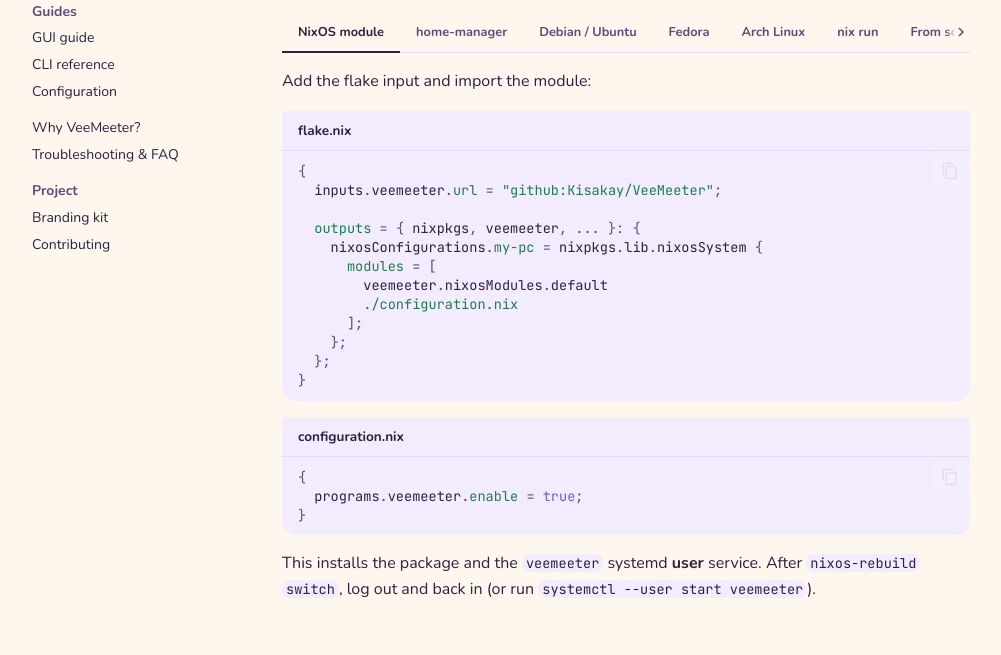
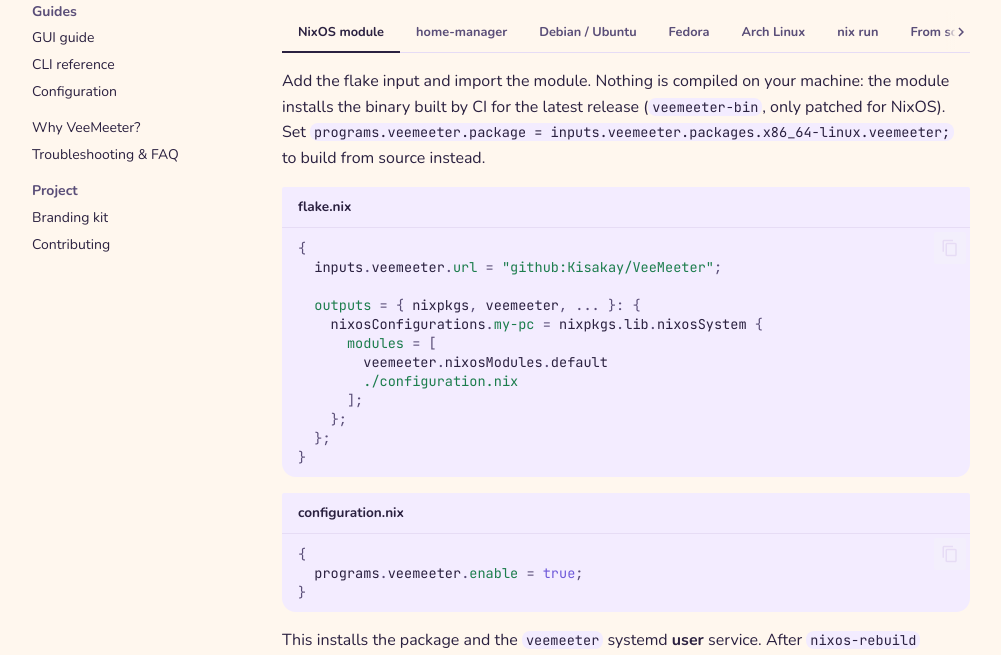
Before and after one commit to Kisakay/VeeMeeter, an MkDocs documentation site: the page built from docs/installation.md, in a window 1280 px wide and 900 px high, scrolled down 408 px, cut to the strip 190-845 px from the top of the window. Shown: the whole strip, without its empty margins (14-1015 px from the left). Built offline with MkDocs 1.6.1 and Material for MkDocs 9.7.7, drawn with Linux system fonts in a browser that asks for light colours; comment, search, counter and statistics services are not loaded.

Commit message:
feat(nix): binaire précompilé par la CI, rien à compiler sur NixOS
- packaging : le conteneur Debian 13 produit aussi une archive Linux
  générique `veemeeter-<version>-linux-x86_64.tar.gz` (glibc 2.41,
  compatible avec les distributions plus récentes, NixOS 2.44 compris) ;
- release : l'archive doit exister avant publication (release immuable) ;
  après publication, la CI vérifie que GitHub sert exactement les octets
  hachés puis écrit `nix/bin.json` (version, url, hash SRI) sur main ;
- flake : paquet `veemeeter-bin` (nix/package-bin.nix) qui télécharge
  l'archive et l'adapte par autoPatchelf + wrapper (Vulkan, Wayland, X11,
  RNNoise) ; paquet par défaut, `nix run` et défaut des modules NixOS /
  home-manager dès que bin.json existe ; `veemeeter` compile toujours les
  sources (devShell, aarch64, repli) ;
- CI : le job Nix construit aussi `veemeeter-bin` quand il est déclaré.

Vérifié : binaire Debian 13 de la CI (libcosmic) patché par le flake sur
NixOS, aucune bibliothèque manquante, `ctl status` contre le vrai daemon,
fenêtre affichée sous Xvfb ; flake avec un bin.json de test : default =
veemeeter-bin construit sans compiler ; hash openssl = hash Nix ;
actionlint, shellcheck, 35 tests, doc stricte.

Co-Authored-By: Claude Opus 5.5 <noreply@anthropic.com>

````diff
--- a/docs/installation.md
+++ b/docs/installation.md
@@ -17,7 +17,11 @@ There are two programs in one binary:
 
 === "NixOS module"
 
-    Add the flake input and import the module:
+    Add the flake input and import the module. Nothing is compiled on your
+    machine: the module installs the binary built by CI for the latest
+    release (`veemeeter-bin`, only patched for NixOS). Set
+    `programs.veemeeter.package = inputs.veemeeter.packages.x86_64-linux.veemeeter;`
+    to build from source instead.
 
     ```nix title="flake.nix"
     {
````
Also changed, not shown: CHANGELOG.md (+7 -0 lines), README.md (+5 -0 lines), 6 other files.
